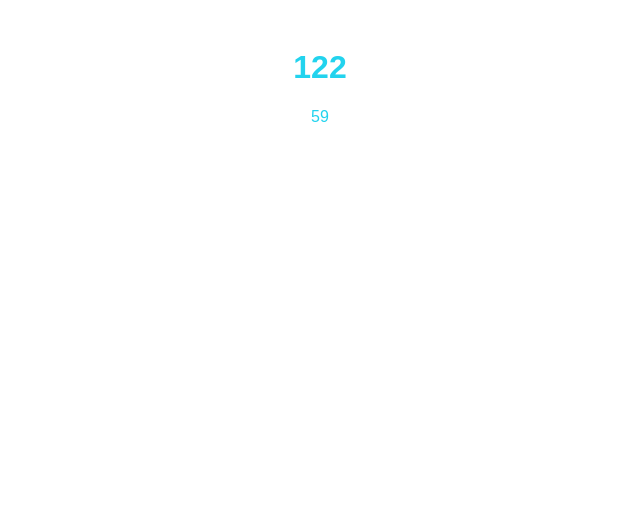
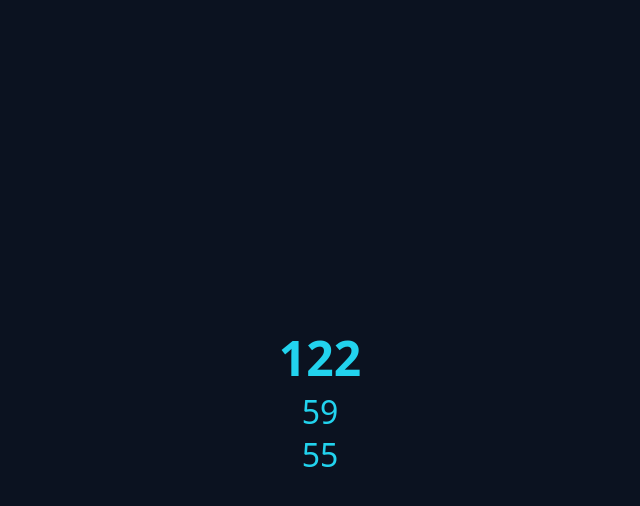
Before and after one commit to andrepsavoie-rgb/decompte, a plain HTML site: page widget.html in a window 1280 px wide. Shown: the whole page, without its empty margins (320-960 px from the left). Drawn offline with Linux system fonts and the light colour scheme.

Commit message:
Update widget.html

```diff
--- a/widget.html
+++ b/widget.html
@@ -1,6 +1,33 @@
-<div style="font-family:sans-serif;color:#22d3ee;text-align:center;padding:20px;">
-  <h1 id="h">123</h1>
-  <p id="m">00:00</p>
-</div>
+<!DOCTYPE html>
+<html lang="fr">
+<head>
+<meta charset="UTF-8">
+<meta name="viewport" content="width=device-width, initial-scale=1.0">
+<title>Décompte Widget</title>
+<link rel="manifest" href="manifest.json">
+<style>
+  body {
+    margin: 0;
+    font-family: system-ui, sans-serif;
+    display: flex;
+    justify-content: center;
+    align-items: center;
+    height: 100vh;
+    background: #0b1220;
+    color: #22d3ee;
+    text-align: center;
+  }
+  #h { font-size: 48px; font-weight: bold; }
+  #m, #s { font-size: 32px; }
+</style>
+</head>
+<body>
+  <div>
+    <div id="h">123</div>
+    <div id="m">00</div>
+    <div id="s">00</div>
+  </div>
 
 <script src="countdown.js"></script>
+</body>
+</html>
```
